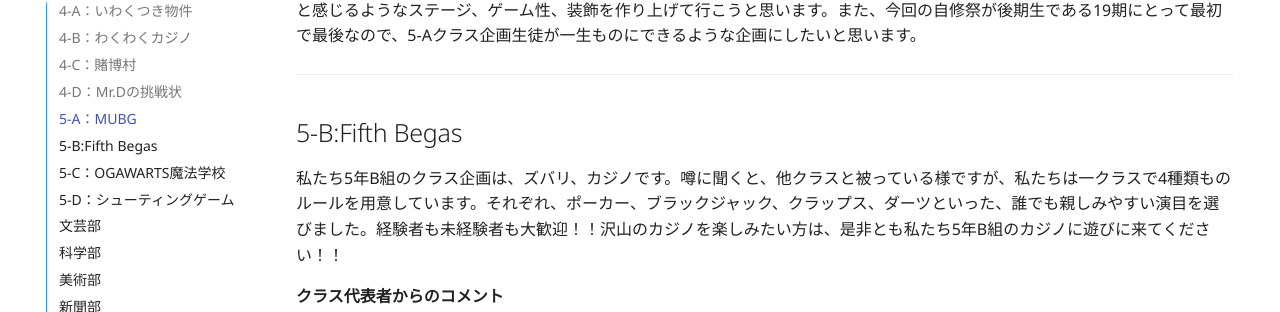
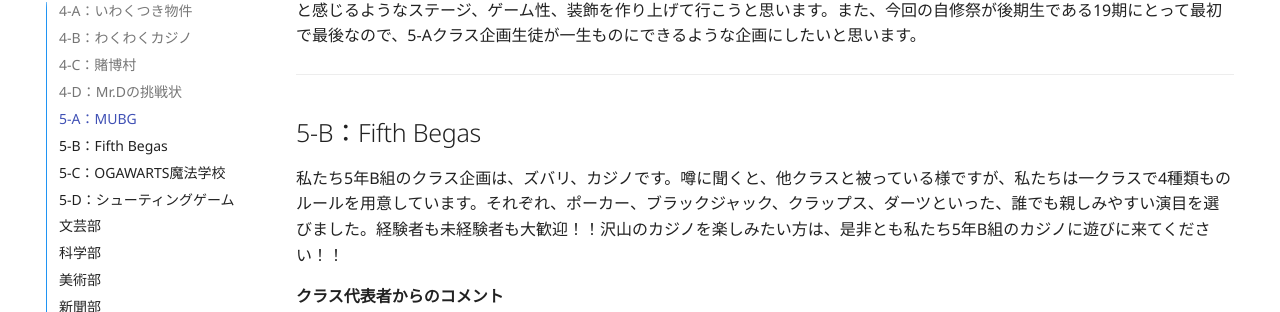
Before and after one commit to JSfes/JSfes.github.io, an MkDocs documentation site: the page built from docs/projects.md, in a window 1280 px wide and 900 px high, scrolled down 1938 px. Shown: the part 145-457 px from the top of the window. Built offline with MkDocs 1.6.1 and Material for MkDocs 9.7.7, drawn with Linux system fonts in a browser that asks for light colours.

```diff
--- a/docs/projects.md
+++ b/docs/projects.md
@@ -79,7 +79,7 @@ description: 自修祭当日に行われるクラス企画一覧
 
 <hr>
 
-## <a name='5-B'></a>5-B:Fifth Begas
+## <a name='5-B'></a>5-B：Fifth Begas
 
 私たち5年B組のクラス企画は、ズバリ、カジノです。噂に聞くと、他クラスと被っている様ですが、私たちは一クラスで4種類ものルールを用意しています。それぞれ、ポーカー、ブラックジャック、クラップス、ダーツといった、誰でも親しみやすい演目を選びました。経験者も未経験者も大歓迎！！沢山のカジノを楽しみたい方は、是非とも私たち5年B組のカジノに遊びに来てください！！
 
```
